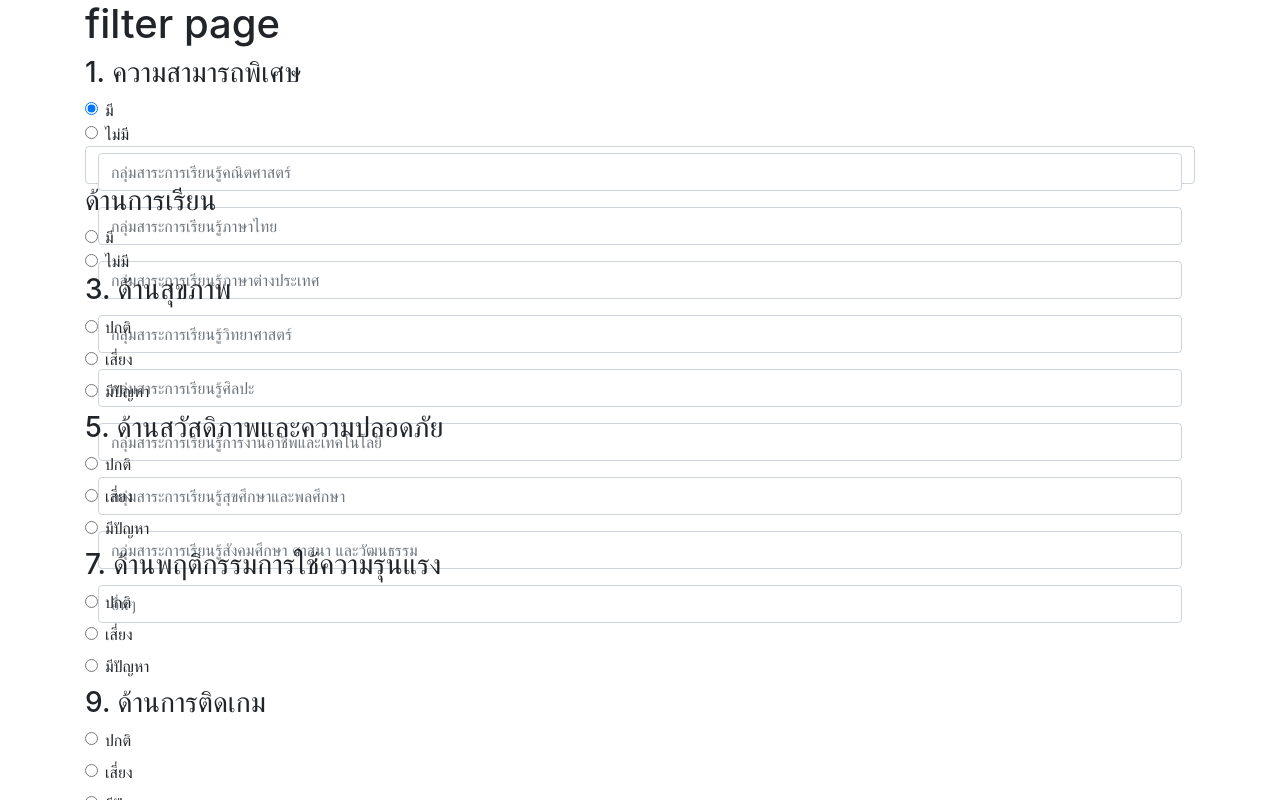
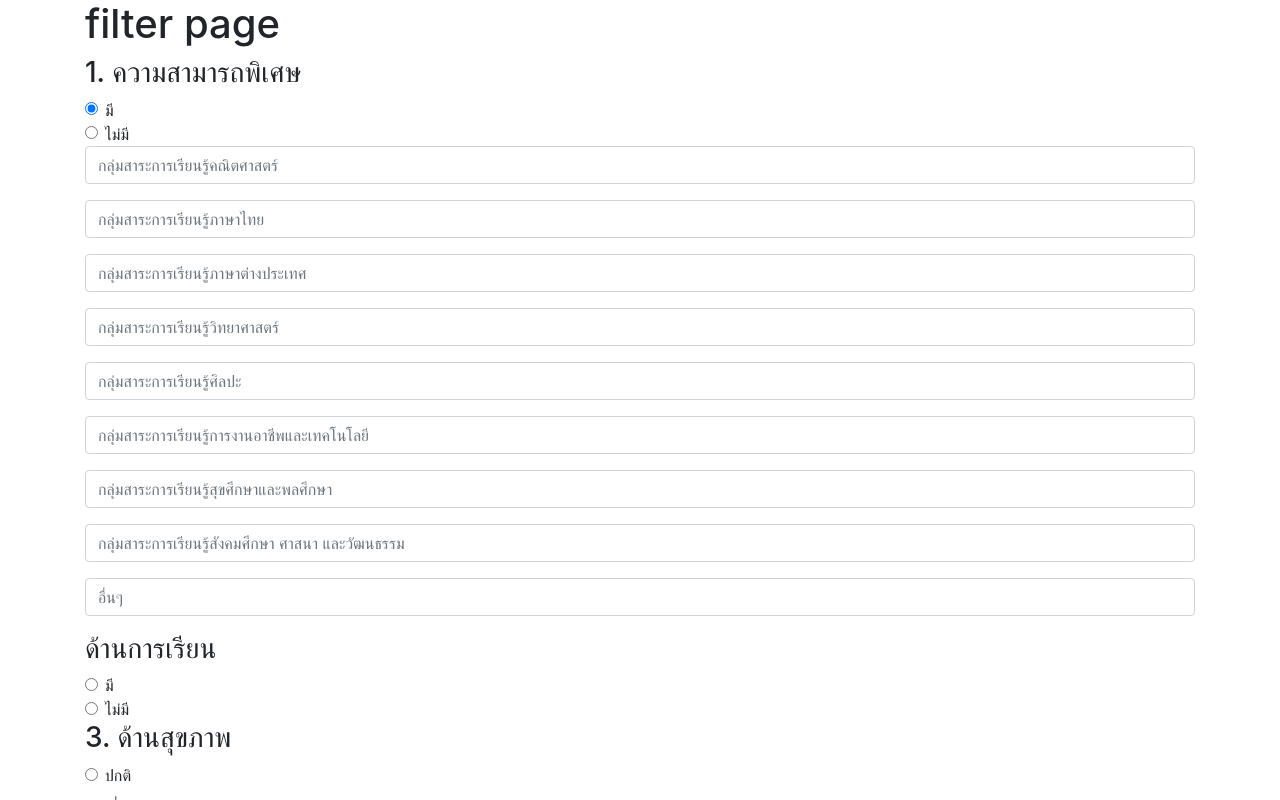
Before and after one commit to F9Uf/imagine-inskru, a Vue app: page /filter in a window 1280 px wide. Both pictures are taken after a click on the radio button "มี". Shown: the top 800 px of the page. Built offline with nearby package versions, Linux system fonts and the light colour scheme.

Commit message:
fixed css filter1

```diff
--- a/src/components/filter/filter1.vue
+++ b/src/components/filter/filter1.vue
@@ -13,9 +13,9 @@
             ไม่มี
             </label>
         </div>
-        <div class="form-control" v-if="radioBox === 'yes'">
+        <div class="form" v-if="radioBox === 'yes'">
             <div class="form-group" v-for="(item, index) in form" :key="index">
-                <input type="text" class="form-control" :placeholder="item.placholder" v-model="item.text">
+                <input id="form" type="text" class="form-control" :placeholder="item.placholder" v-model="item.text">
             </div>
         </div>
     </div>
@@ -25,7 +25,7 @@
 export default {
     data() {
         return {
-            radioBox: null,
+            radioBox: '',
             form: [
                 { title: 'math', text: '' , placholder: 'กลุ่มสาระการเรียนรู้คณิตศาสตร์'},
                 { title: 'thai', text: '' , placholder: 'กลุ่มสาระการเรียนรู้ภาษาไทย'},
```
